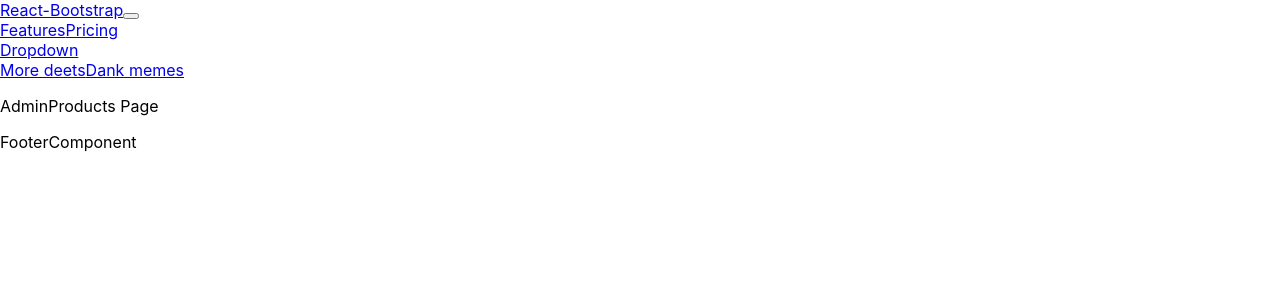
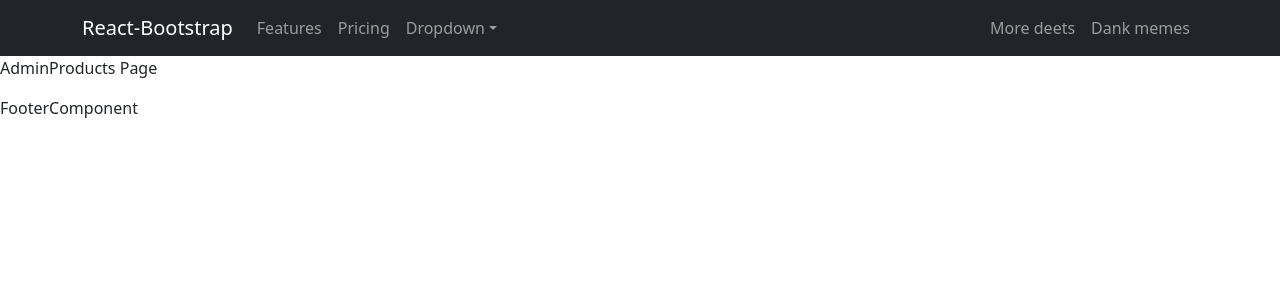
Before and after one commit to ArifBabayev05/ECommerce-MERN, a React (Create React App) app: page /admin/products in a window 1280 px wide. Shown: the top 300 px of the page. Built offline with nearby package versions, Linux system fonts and the light colour scheme.

Commit message:
Adding Bootstrap

```diff
--- a/package.json
+++ b/package.json
@@ -6,6 +6,7 @@
     "@testing-library/jest-dom": "^5.16.5",
     "@testing-library/react": "^13.4.0",
     "@testing-library/user-event": "^13.5.0",
+    "bootstrap": "^5.2.3",
     "react": "^18.2.0",
     "react-bootstrap": "^2.7.4",
     "react-dom": "^18.2.0",
--- a/src/App.js
+++ b/src/App.js
@@ -38,6 +38,7 @@ function App() {
           <Route path="/register" element={<RegisterPage />} />
           <Route path="/login" element={<LoginPage />} />
           <Route path="*" element="Page not exist 404" />
+        </Route>
 
 
         {/* User Protected Routes */}
@@ -46,7 +47,6 @@ function App() {
           <Route path="/user/orders" element={<UserOrderPage />} />
           <Route path="/user/order-details" element={<UserOrderDetailsPage />} />
           <Route path="/user/cart-details" element={<UserCartDetailPage />} />
-          </Route>
         </Route>
 
         {/* Admin Protected Routes */}
--- a/src/components/ProtectedRoutesComponent.js
+++ b/src/components/ProtectedRoutesComponent.js
@@ -1,16 +1,19 @@
 import { Navigate, Outlet } from "react-router-dom";
+import UserChatComponent from "./user/UserChatComponent";
 
 const ProtectedRoutesComponent = ({ admin }) => {
-    let  auth = false;
+
     if (admin) {
         let adminAuth = true;
-        if (adminAuth) auth = true;
+        return adminAuth ? <Outlet /> : <Navigate to="/login" />
+
     } else {
         let userAuth = true;
-        if (userAuth) auth = true;
+        return userAuth ? (<> <UserChatComponent /> <Outlet /> </> )
+                        : (<Navigate to="/login" />)
+
 
     }
-    return auth ? <Outlet /> : <Navigate to="/login" />
 }
 
 export default ProtectedRoutesComponent;
--- a/src/index.js
+++ b/src/index.js
@@ -1,6 +1,7 @@
 import React from 'react';
 import ReactDOM from 'react-dom/client';
 import './index.css';
+import "../node_modules/bootstrap/dist/css/bootstrap.min.css"
 import App from './App';
 
 
```
Also changed, not shown: 1 other file (tests, documents, lock files or other folders). Lines whose indentation alone changed are shown as unchanged.
